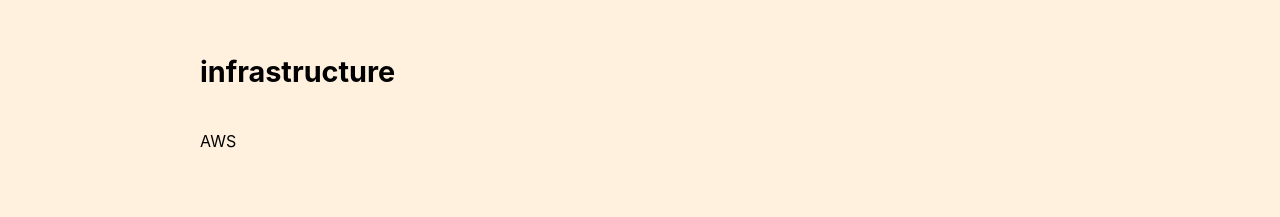
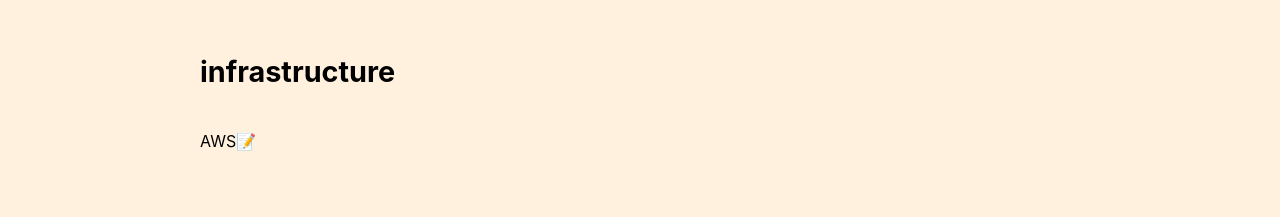
Before and after one commit to Seiwa-Edu/Next-Portforio, a Next.js app: page / in a window 1280 px wide. Shown: the part 1180-1397 px from the top of the page. Built offline with nearby package versions, Linux system fonts and the light colour scheme.

Commit message:
[add]詳細ページスタイルの追加

```diff
--- a/pages/index.tsx
+++ b/pages/index.tsx
@@ -60,7 +60,7 @@
 
                  <h3 className={style_css.programming_cate}>infrastructure</h3>
               </div>
-              <p>AWS</p>
+              <p>AWS📝</p>
             </div>
           </section>
           <section className={style_css.works_section}>
```
Also changed, not shown: pages/blog/[id].tsx (+6 -2 lines).
